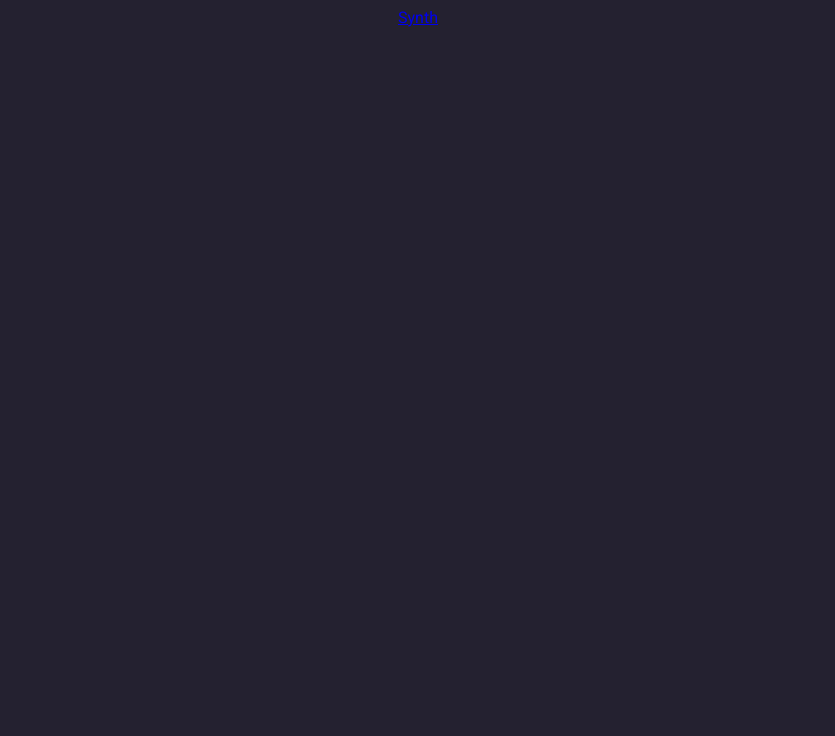
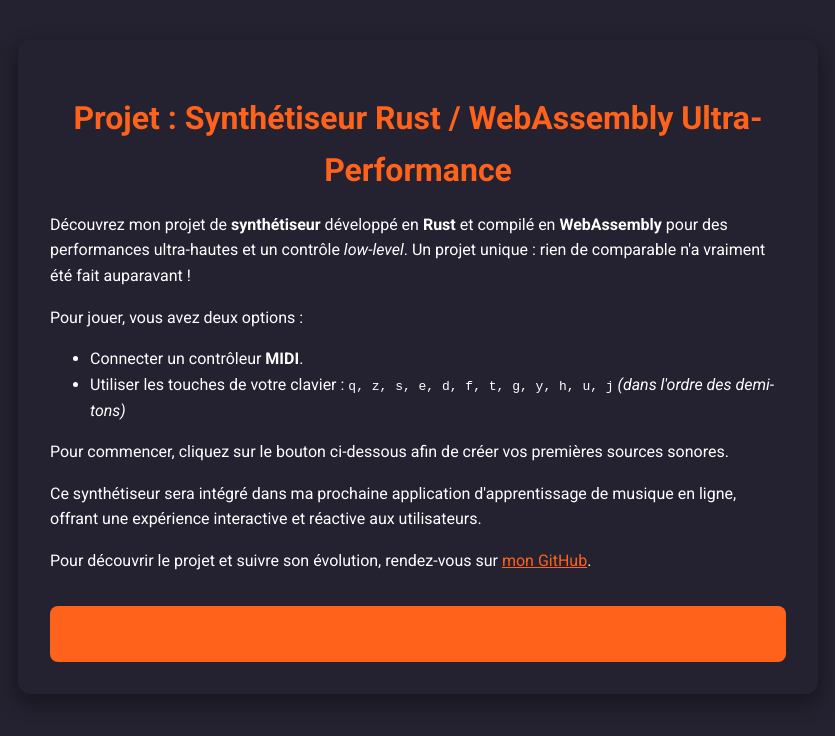
Before and after one commit to nemnem202/synthetizer_vue3, a Nuxt app: page / in a window 1280 px wide. Shown: the top 736 px of the page, without its empty margins (222-1057 px from the left). Built offline with nearby package versions, Linux system fonts and the light colour scheme.

Commit message:
stylized homepage

```diff
--- a/app/app.vue
+++ b/app/app.vue
@@ -13,7 +13,6 @@ body {
   display: flex;
   flex-direction: column;
   align-items: center;
-  overflow: hidden;
   font-family: "Roboto", sans-serif;
 }
 
--- a/app/components/canvas_vue.vue
+++ b/app/components/canvas_vue.vue
@@ -87,7 +87,7 @@ function draw() {
 
   ctx.value.beginPath();
   ctx.value.strokeStyle = props.curve.color;
-  ctx.value.lineWidth = 2 / scale_y;
+  ctx.value.lineWidth = 2 / scale_x;
 
   ctx.value.moveTo(0, props.curve.points[0] ? props.curve.points[0] * world_height : 0);
 
--- a/app/pages/index.vue
+++ b/app/pages/index.vue
@@ -1,5 +1,86 @@
 <template>
-  <NuxtLink to="/synthpage">Synth</NuxtLink>
+  <div class="synth-presentation-page">
+    <h1>Projet : Synthétiseur Rust / WebAssembly Ultra-Performance</h1>
+
+    <p>
+      Découvrez mon projet de <strong>synthétiseur</strong> développé en <strong>Rust</strong> et compilé en <strong>WebAssembly</strong> pour des performances ultra-hautes et un contrôle <em>low-level</em>. Un projet unique : rien de comparable n'a vraiment été fait auparavant !
+    </p>
+
+    <p>
+      Pour jouer, vous avez deux options :
+      <ul>
+        <li>Connecter un contrôleur <strong>MIDI</strong>.</li>
+        <li>Utiliser les touches de votre clavier :
+          <code>q, z, s, e, d, f, t, g, y, h, u, j</code> <em>(dans l'ordre des demi-tons)</em>
+        </li>
+      </ul>
+    </p>
+
+    <p>
+      Pour commencer, cliquez sur le bouton ci-dessous afin de créer vos premières sources sonores.
+    </p>
+
+    <p>
+      Ce synthétiseur sera intégré dans ma prochaine application d'apprentissage de musique en ligne, offrant une expérience interactive et réactive aux utilisateurs.
+    </p>
+
+    <p>
+      Pour découvrir le projet et suivre son évolution, rendez-vous sur
+      <a href="https://github.com/nemnem202" target="_blank">mon GitHub</a>.
+    </p>
+
+    <NuxtLink to="/synthpage" class="start-button">Commencer</NuxtLink>
+  </div>
 </template>
 
-<style></style>
+<script lang="ts">
+import { defineComponent } from 'vue';
+
+export default defineComponent({});
+</script>
+
+<style scoped>
+.synth-presentation-page {
+  max-width: 800px;
+  margin: 2rem auto;
+  padding: 2rem;
+  background-color: rgb(36, 33, 48);
+  color: #fff;
+  border-radius: 12px;
+  box-shadow: 0 8px 20px rgba(0,0,0,0.4);
+  font-family: "Roboto", sans-serif;
+  line-height: 1.6;
+}
+
+.synth-presentation-page h1 {
+  color: #fe621b;
+  margin-bottom: 1rem;
+  font-size: 2rem;
+  text-align: center;
+}
+
+.synth-presentation-page a {
+  color: #fe621b;
+  text-decoration: underline;
+}
+
+.start-button {
+  display: block;
+  margin: 2rem auto 0;
+  padding: 0.8rem 2rem;
+  font-size: 1.2rem;
+  background-color: #fe621b;
+  border: none;
+  border-radius: 8px;
+  color: #000;
+  text-align: center;
+  text-decoration: none;
+  transition: all 0.2s ease;
+}
+
+.start-button:hover {
+  background-color: #fff;
+  color: #fe621b;
+  transform: scale(1.05);
+}
+</style>
```
